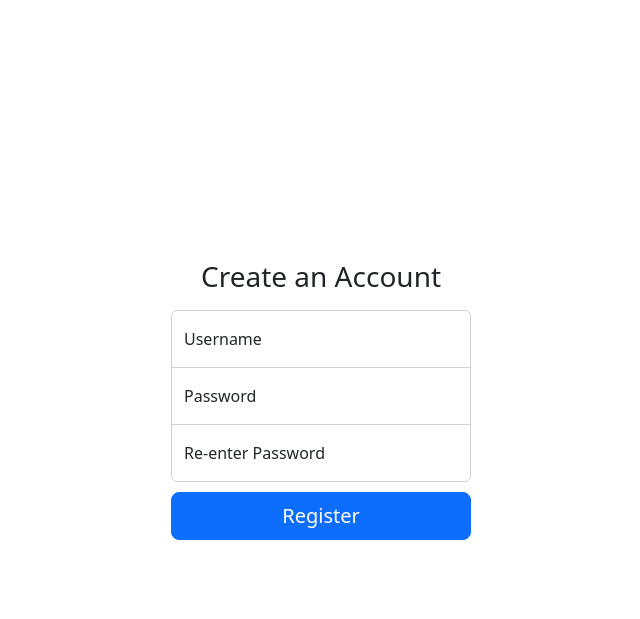
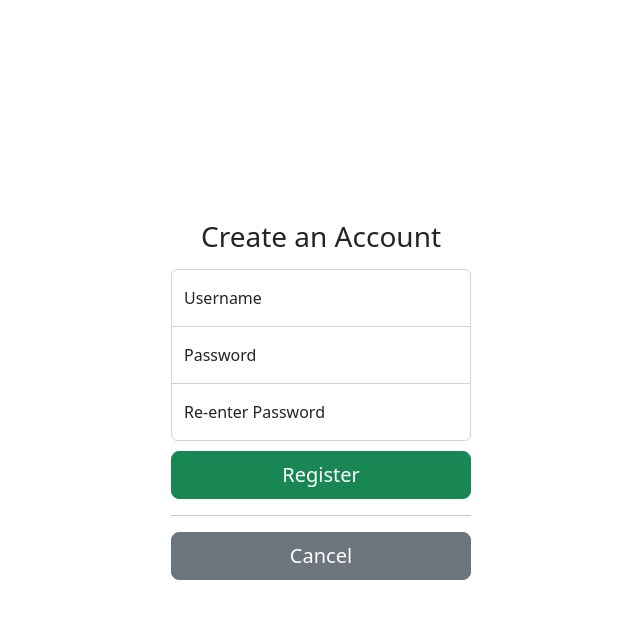
Before and after one commit to magatdarwin/cash-tracker, a Flask app: page /register in a window 1280 px wide. Shown: the top 619 px of the page, without its empty margins (319-959 px from the left). Run offline with Flask 2, Linux system fonts and the light colour scheme.

Commit message:
Added cancel button on register and changed button colors on auth functions

```diff
--- a/templates/login.html
+++ b/templates/login.html
@@ -4,7 +4,7 @@
 
 {% block body %}
 <form action="/login" method="post">
-    <h1 class="h3 mb-3 fw-normal">Please sign in</h1>
+    <h1 class="h3 mb-3 fw-normal">Please log in</h1>
     <div class="form-floating">
         <input class="form-control top" type="text" name="username" id="username" placeholder="Username">
         <label for="username">Username</label>
@@ -19,6 +19,6 @@
 </form>
 <hr>
 <div class="form-floating">
-    <a href="/register"><input class="w-100 btn btn-lg btn-primary" type="button" value="Register"></a>
+    <a href="/register"><input class="w-100 btn btn-lg btn-success" type="button" value="Register"></a>
 </div>
 {% endblock %}
--- a/templates/register.html
+++ b/templates/register.html
@@ -18,7 +18,11 @@
         <label for="confirmation">Re-enter Password</label>
     </div>
     <div class="form-floating">
-        <input class="w-100 btn btn-lg btn-primary" type="submit" value="Register">
+        <input class="w-100 btn btn-lg btn-success" type="submit" value="Register">
+    </div>
+    <hr>
+    <div class="form-floating">
+        <a href="/login"><input class="w-100 btn btn-lg btn-secondary" type="button" value="Cancel"></a>
     </div>
 </form>
 {% endblock %}
```
